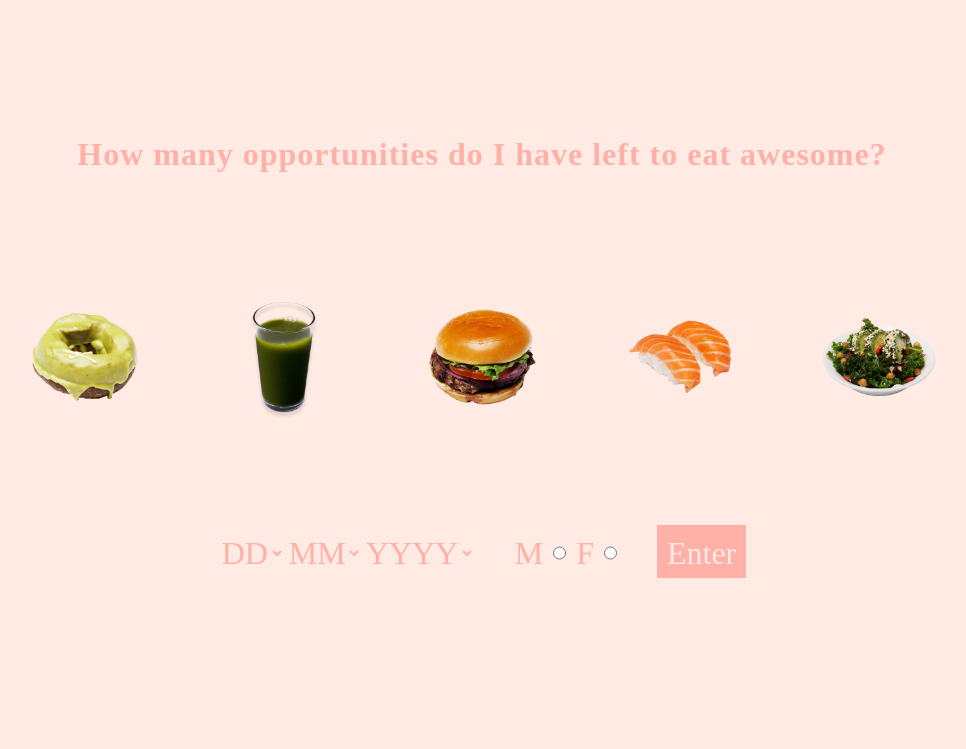
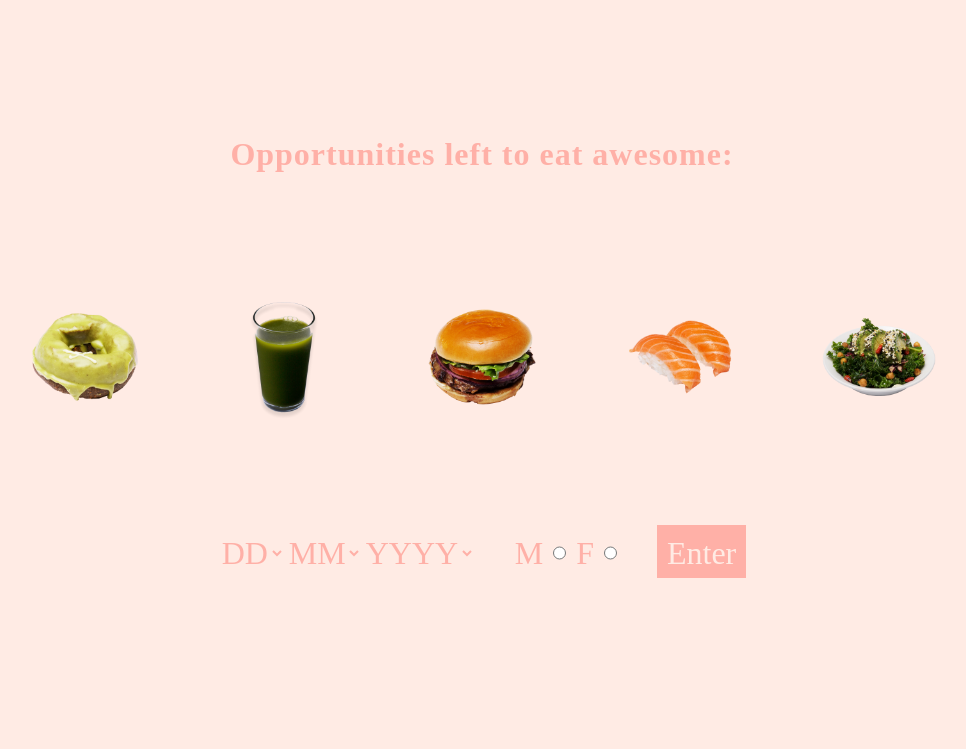
Before and after one commit to BobbyBrights/dinners_left, a Node server app: page / in a window 1280 px wide. Shown: the top 749 px of the page, without its empty margins (158-1124 px from the left). Run offline with Node 20, Linux system fonts and the light colour scheme.

Commit message:
Changing headline.

```diff
--- a/views/index.pug
+++ b/views/index.pug
@@ -5,7 +5,7 @@ include header
 			section.scene
 				section.title
 					h1.
-						How many opportunities do I have left to eat awesome?
+						Opportunities left to eat awesome:
 				section.counter
 					section.counter__item
 						p.counter__item_1
```
